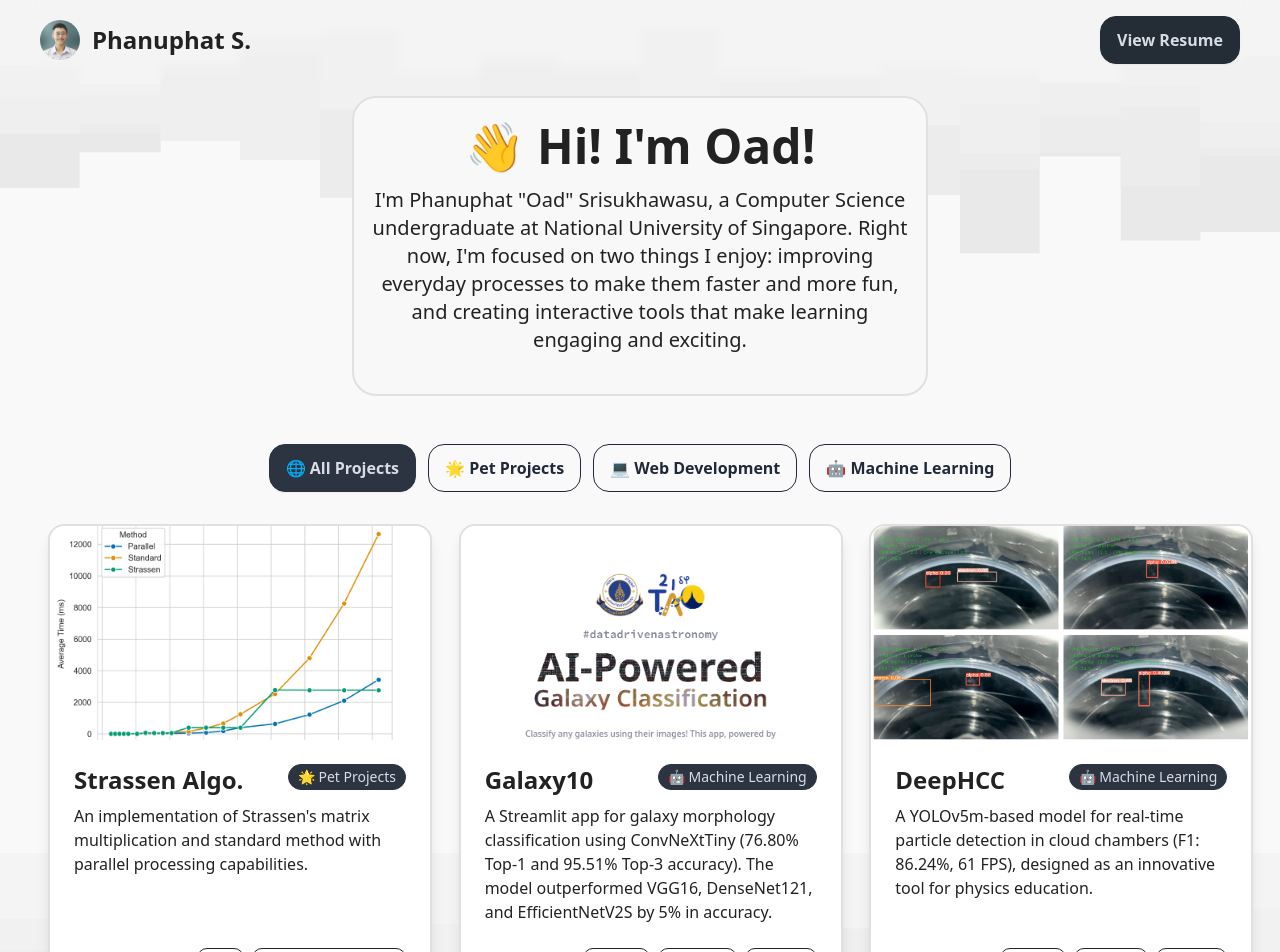
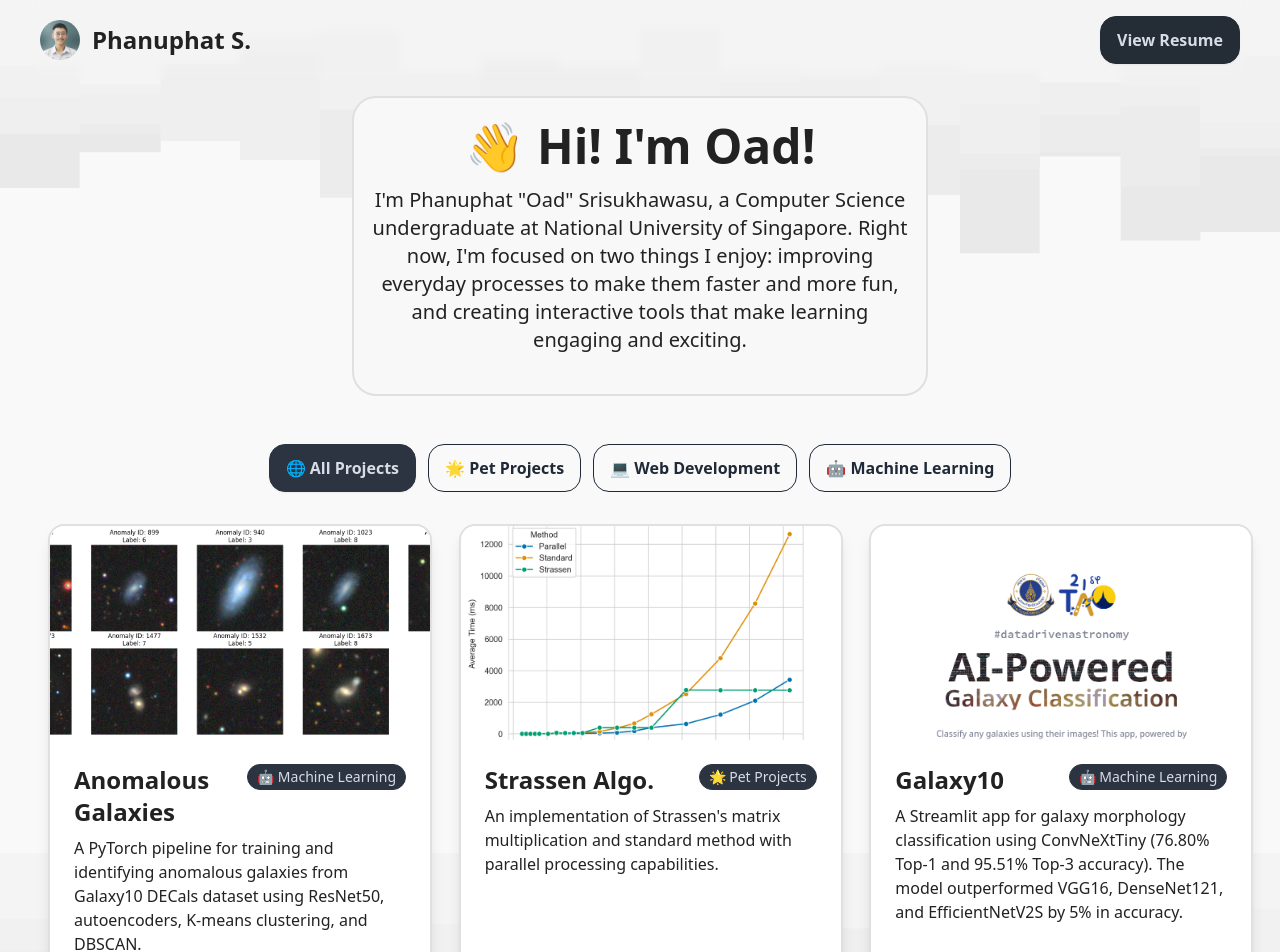
Before and after one commit to oadultradeepfield/phanuphats, a Next.js app: page / in a window 1280 px wide. Shown: the top 952 px of the page. Built offline with nearby package versions, Linux system fonts and the light colour scheme.

Commit message:
Update projects

```diff
--- a/app/components/Projects.tsx
+++ b/app/components/Projects.tsx
@@ -4,6 +4,16 @@ import { useState } from "react";
 import ProjectCard from "./ProjectCard";
 
 const projects = [
+  {
+    imageUrl: "/galaxy10_anomaly_detection.webp",
+    imageAlt: "Galaxy10 Anomaly Detection",
+    title: "Anomalous Galaxies",
+    description:
+      "A PyTorch pipeline for training and identifying anomalous galaxies from Galaxy10 DECals dataset using ResNet50, autoencoders, K-means clustering, and DBSCAN.",
+    category: "🤖 Machine Learning",
+    techStack: ["Python", "PyTorch", "Kaggle Notebook"],
+    link: "https://github.com/oadultradeepfield/galaxy10-anomaly-detection",
+  },
   {
     imageUrl: "/strassen.png",
     imageAlt: "Strassen Algorithm",
```
Also changed, not shown: public/galaxy10_anomaly_detection.webp (added).
